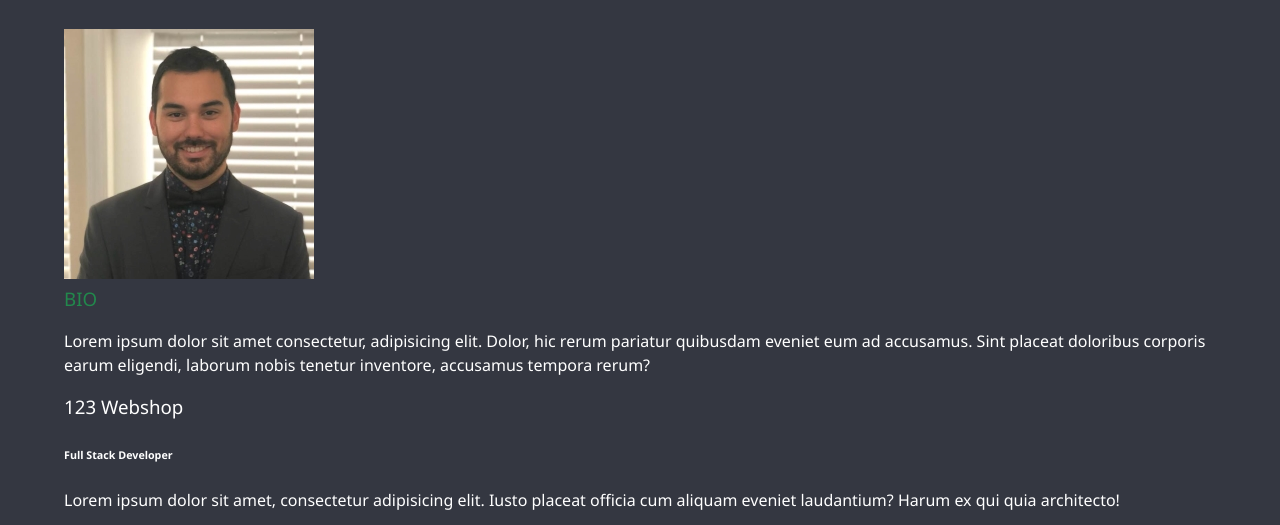
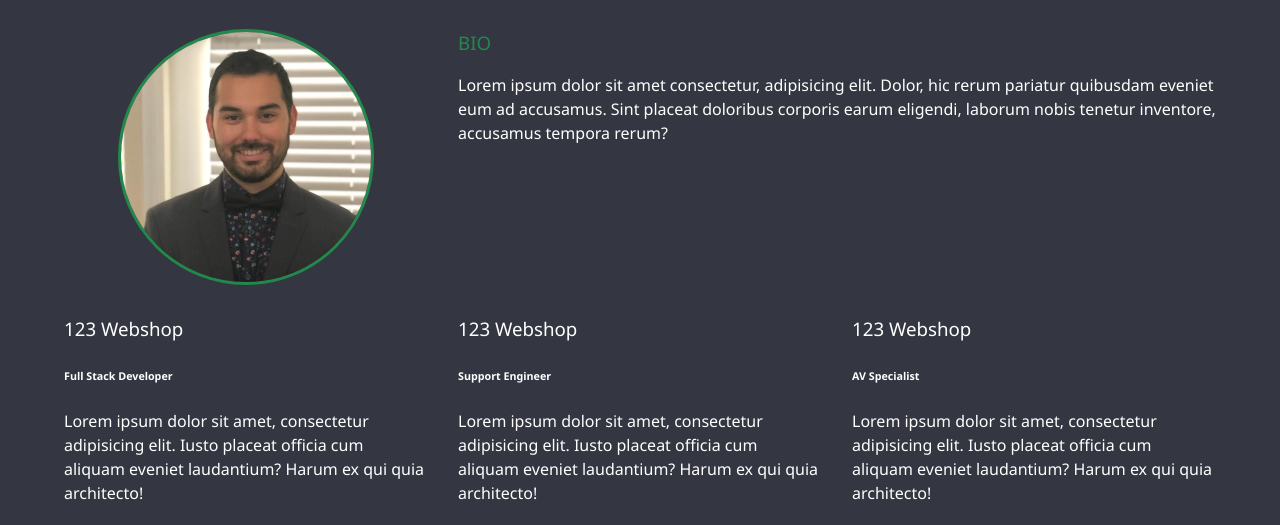
Before and after one commit to the-berryman/portfolio, a website: page dist/about.html in a window 1280 px wide. Shown: the part 253-778 px from the top of the page. Drawn offline with Linux system fonts and the light colour scheme.

Commit message:
adding about me page. looking better. adding grids for different sections

```diff
--- a/scss/main.scss
+++ b/scss/main.scss
@@ -78,3 +78,35 @@ main {
         }
     }
 }
+
+.about-info {
+    display: grid;
+    grid-gap: 30px;
+    grid-template-areas:
+    'bioimage bio bio'
+    'job1 job2 job3';
+    grid-template-columns: repeat(3, 1fr);
+}
+
+.bio-image {
+    grid-area: bioimage;
+    margin: auto;
+    border-radius: 50%;
+    border: $secondary-color 3px solid;
+}
+
+.bio {
+    grid-area: bio;
+}
+
+.job-1 {
+    grid-area: job1;
+}
+
+.job-2 {
+    grid-area: job2;
+}
+
+.job-3 {
+    grid-area: job3;
+}
```
Also changed, not shown: dist/about.html, dist/css/main.css.
